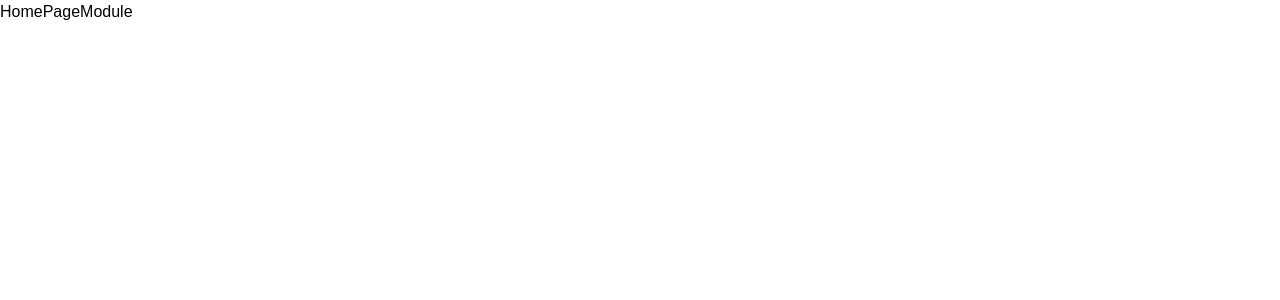
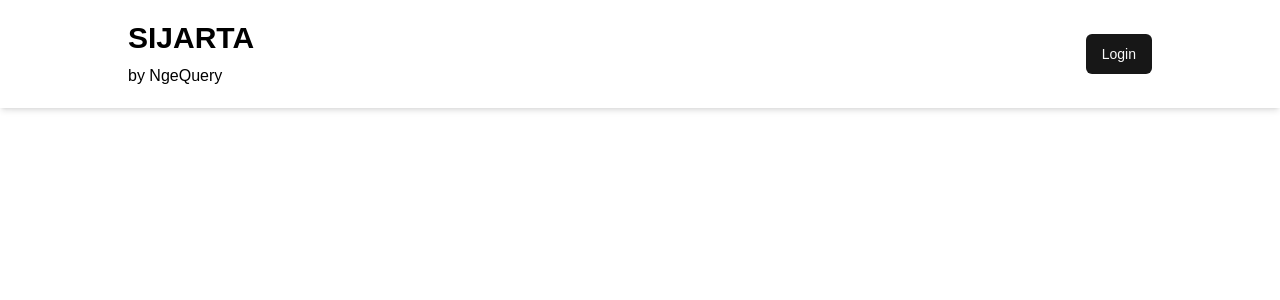
Before and after one commit to Andrew4Coding/sijarta-ngequery, a Next.js app: page / in a window 1280 px wide. Shown: the top 300 px of the page. Built offline with nearby package versions, Linux system fonts and the light colour scheme.

Commit message:
feat: initialize dummy navbar

```diff
--- a/components/layout/Navbar/index.tsx
+++ b/components/layout/Navbar/index.tsx
@@ -1,7 +1,16 @@
+import { Button } from '@/components/ui/button'
 import React from 'react'
 
 export const Navbar = () => {
   return (
-    <nav></nav>
+    <nav className='fixed top-0 w-full bg-white shadow-md px-32 py-5 flex justify-between items-center'>
+      <div className='space-y-2'>
+        <h1 className='font-bold text-3xl'>SIJARTA</h1>
+        <p>by NgeQuery</p>
+      </div>
+      <div>
+        <Button>Login</Button>
+      </div>
+    </nav>
   )
 }
```
